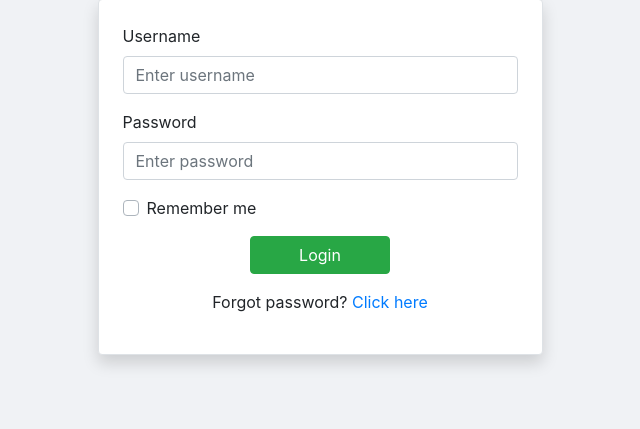
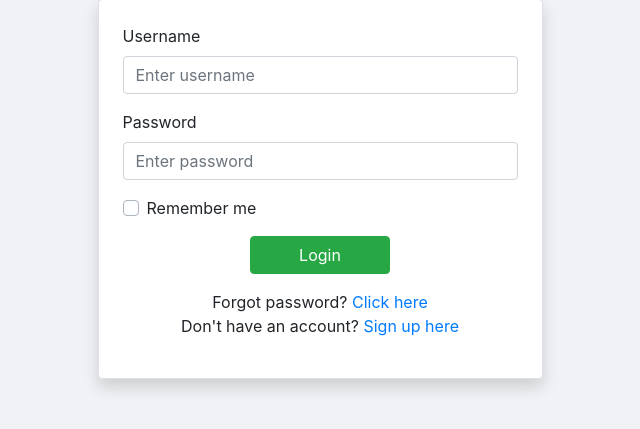
Before and after one commit to perk27/Midterm_Web, a PHP site: page /Midterm/login.php in a window 1280 px wide. Shown: the part 139-568 px from the top of the page, without its empty margins (320-960 px from the left). Run offline with PHP 8.4, Linux system fonts and the light colour scheme; some libraries are stand-ins or nearby versions.

Commit message:
updated login flow, added forgot password

```diff
--- a/login.php
+++ b/login.php
@@ -144,7 +144,8 @@ function handleRememberMe($username) {
         </div>
 
         <div class="form-group text-center">
-          <p class="mb-0">Forgot password? <a href="#">Click here</a></p>
+          <p class="mb-0">Forgot password? <a href="email_verification.php">Click here</a></p>
+          <p class="mb-0">Don't have an account? <a href="signup.php">Sign up here</a></p>
         </div>
       </form>
 
```
